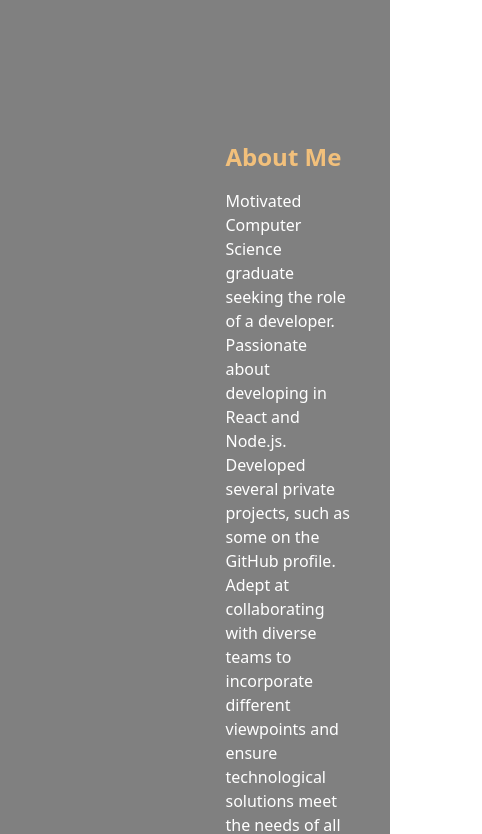
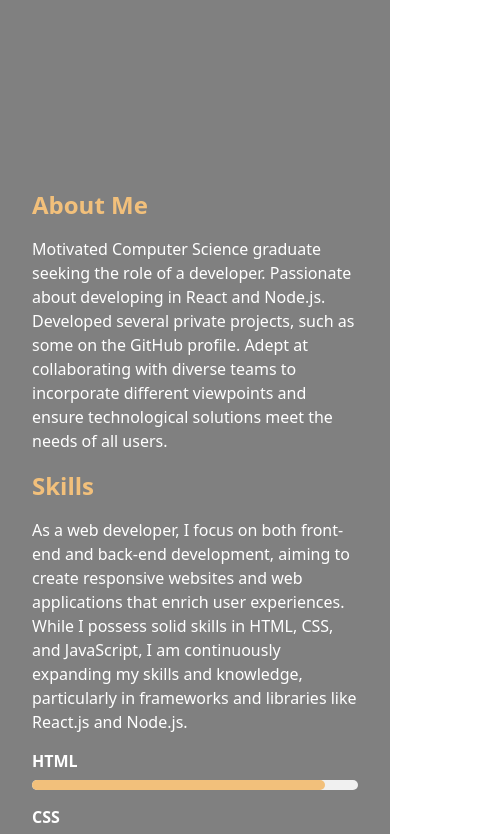
Before and after one commit to srudic/DD-JUNIOR-Dev-React, a React (Vite) app: page / in a window 390 px wide. Shown: the part 720-1554 px from the top of the page, 482 px wide, since content can reach past the window. Built offline with nearby package versions, Linux system fonts and the light colour scheme.

Commit message:
Fix design issues

```diff
--- a/src/components/AboutMe/AboutMe.module.css
+++ b/src/components/AboutMe/AboutMe.module.css
@@ -1,6 +1,7 @@
 .AboutMeContainer {
-  padding-top: 1rem;
+  padding-top: 4rem;
   height: 100vh;
+  margin-bottom: 7rem;
 }
 
 .SectionTitle {
@@ -15,3 +16,7 @@
   line-height: 1.5;
   cursor: default;
 }
+
+.AboutMeContainer {
+  height: 120vh;
+}
--- a/src/components/Content/Content.module.css
+++ b/src/components/Content/Content.module.css
@@ -7,3 +7,19 @@
   padding-right: 8rem;
   margin-left: 25%;
 }
+
+@media (max-width: 425px) {
+  .Container {
+    margin-left: 0;
+    padding-left: 2rem;
+    padding-right: 2rem;
+  }
+}
+
+@media (min-width: 426px) and (max-width: 768px) {
+  .Container {
+    margin-left: 0;
+    padding-left: 4rem;
+    padding-right: 4rem;
+  }
+}
--- a/src/components/Education/Education.module.css
+++ b/src/components/Education/Education.module.css
@@ -1,6 +1,7 @@
 .Education {
   margin-bottom: 40px;
   width: 100%;
+  padding-top: 4rem;
 }
 
 .SectionTitle {
```
